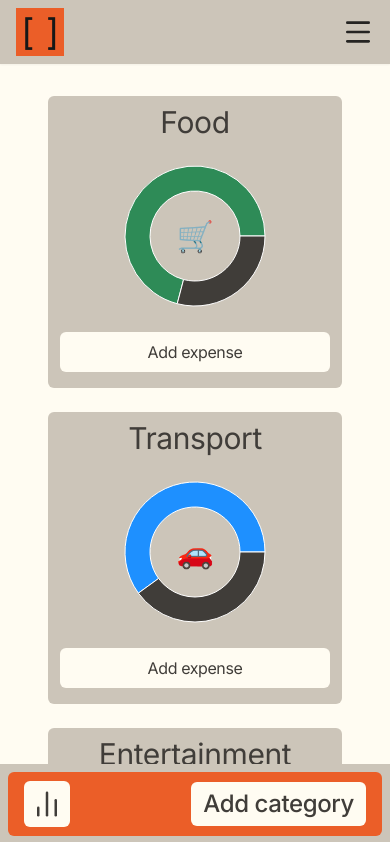
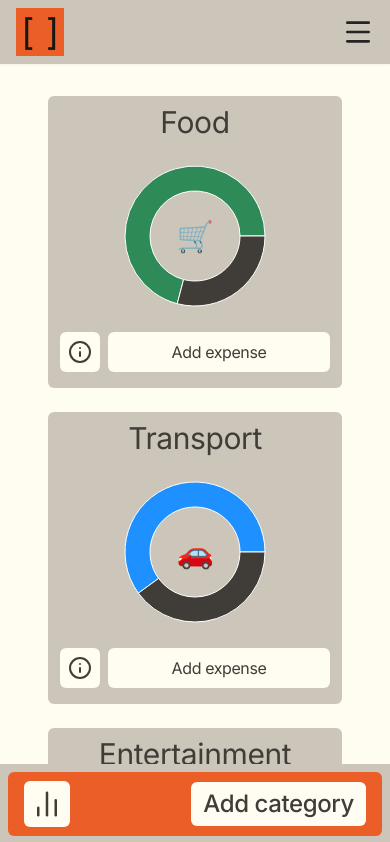
Before and after one commit to karolis-KK/finances, a Next.js app: page /categories in a window 390 px wide. Shown: the top 842 px of the page. Built offline with nearby package versions, Linux system fonts and the light colour scheme.

Commit message:
info button, mobile issues

```diff
--- a/app/components/CategoryCard.tsx
+++ b/app/components/CategoryCard.tsx
@@ -3,7 +3,15 @@
 import { useEffect, useState, type ChangeEvent } from "react"
 import type { Category } from "@/types/finance"
 import { Pie, PieChart, Cell, ResponsiveContainer, Tooltip } from "recharts"
-import { X, EuroIcon, Calendar, ChevronLeft, ChevronRight } from "lucide-react"
+import InfoMenu from "./InfoMenu"
+import {
+  X,
+  EuroIcon,
+  Calendar,
+  ChevronLeft,
+  ChevronRight,
+  Info,
+} from "lucide-react"
 
 const CATEGORIES_PER_PAGE = 12
 
@@ -21,10 +29,13 @@ export default function CategoryCard({
   const [currentPage, setCurrentPage] = useState(1)
   const [openExpenseCategoryId, setOpenExpenseCategoryId] = useState<string | null>(null) // arba string (category.id) arba null (nei vienas), pradinis value - null
   const [categoryAlertId, setCategoryAlertId] = useState<string | null>(null)
+  const [isOpenInfoMenu, setIsOpenInfoMenu] = useState<string | null>(null);
+
   const totalPages = Math.max(
     Math.ceil(categories.length / CATEGORIES_PER_PAGE),
     1,
   )
+
   const visibleCategories = categories.slice(
     (currentPage - 1) * CATEGORIES_PER_PAGE,
     currentPage * CATEGORIES_PER_PAGE,
@@ -36,6 +47,12 @@ export default function CategoryCard({
 
   const handleCategoryAlert = (categoryId: string): void => {
     setCategoryAlertId(categoryId)
+  }
+
+  const handleOpenInfoMenu = (categoryId: string): void => {
+    setIsOpenInfoMenu((openInfoMenuId) =>
+      openInfoMenuId === categoryId ? null : categoryId
+    )
   }
 
   const handleChangeAmount = (e: ChangeEvent<HTMLInputElement>): void => {
@@ -54,7 +71,7 @@ export default function CategoryCard({
 
   const handleAddExpenseMenu = (category: Category): void => {
     if (category.used >= category.amount) {
-      handleCategoryAlert(category.id);
+      handleCategoryAlert(category.id)
       return
     }
 
@@ -65,14 +82,21 @@ export default function CategoryCard({
     onUpdateCategories(
       categories.map((category) =>
         category.id === id
-          ? {...category, used: category.used + amount > category.amount ? category.amount : category.used + amount,} : category,
+          ? {
+              ...category,
+              used:
+                category.used + amount > category.amount
+                  ? category.amount
+                  : category.used + amount,
+            }
+          : category,
       ),
     )
     setOpenExpenseCategoryId(null)
   }
   return (
     <div className="flex flex-col items-center lg:gap-6 pt-8 pb-8">
-      <ul className="grid lg:grid-cols-6 lg:grid-rows-2 lg:gap-6 lg:w-auto w-screen lg:p-4 pr-12 pl-12">
+      <ul className="grid lg:grid-cols-6 gap-6 lg:grid-rows-2 lg:gap-6 lg:w-auto w-screen lg:p-4 pr-12 pl-12">
         {visibleCategories.map((category) => {
           const remaining = Math.max(category.amount - category.used, 0)
 
@@ -81,7 +105,11 @@ export default function CategoryCard({
             { name: "Remaining", value: remaining },
           ]
           return (
-          <li key={category.id} className="relative overflow-hidden col-span-1 row-span-1 pb-6 w-full">
+            <li
+              key={category.id}
+              className="relative col-span-1 row-span-1 w-full overflow-hidden"
+            >
+              <InfoMenu handleOpenInfoMenu={handleOpenInfoMenu} isOpenInfoMenu={isOpenInfoMenu} category={category} />
               <div className="bg-[#ccc5b9] pt-2 pb-4 pr-3 pl-3 rounded-md">
                 <div className="flex items-center justify-center">
                   <h1 className="text-[#403d39] text-3xl">{category.name}</h1>
@@ -110,6 +138,10 @@ export default function CategoryCard({
                     {category.emoji}
                   </span>
                 </div>
+                <div className="flex gap-2">
+                  <button onClick={() => handleOpenInfoMenu(category.id)} className="bg-[#fffcf2] text-[#403d39] hover:bg-[#fffcf2]/70 hover:cursor-pointer rounded-md p-2">
+                    <Info size={24} />
+                  </button>
                   <button
                     onClick={() => handleAddExpenseMenu(category)}
                     className="flex w-full justify-center bg-[#fffcf2] text-[#403d39] hover:bg-[#fffcf2]/70 hover:cursor-pointer rounded-md p-2"
@@ -119,8 +151,9 @@ export default function CategoryCard({
                       : "Add expense"}
                   </button>
                 </div>
+              </div>
               <div
-              className={`absolute inset-0 flex flex-col bg-[#403d39] p-4 rounded-md transition-transform duration-300 ${
+                className={`absolute inset-0 flex flex-col rounded-md bg-[#403d39] p-4 transition-transform duration-300 ${
                   openExpenseCategoryId === category.id
                     ? "translate-x-0"
                     : "translate-x-full"
--- /dev/null
+++ b/app/components/InfoMenu.tsx
@@ -0,0 +1,32 @@
+import type { Category } from "@/types/finance"
+import { X } from "lucide-react"
+
+type InfoMenuProps = {
+  category: Category
+  isOpenInfoMenu: string | null
+  handleOpenInfoMenu: (categoryId: string) => void
+}
+
+export default function InfoMenu({
+  category,
+  isOpenInfoMenu,
+  handleOpenInfoMenu,
+}: InfoMenuProps) {
+  return (
+    <aside
+      className={`fixed right-0 top-0 z-50 h-screen w-full max-w-md bg-[#403d39] p-6 text-[#fffcf2] transition-transform duration-300 ${
+        isOpenInfoMenu === category.id ? "translate-x-0" : "translate-x-full"
+      }`}
+    >
+      <button
+        type="button"
+        onClick={() => handleOpenInfoMenu(category.id)}
+        className="flex w-full justify-end"
+        aria-label={`Close information for ${category.name}`}
+      >
+        <X size={24} />
+      </button>
+      <h1 className="text-3xl font-medium">{category.name}</h1>
+    </aside>
+  )
+}
```
Lines whose indentation alone changed are shown as unchanged.
